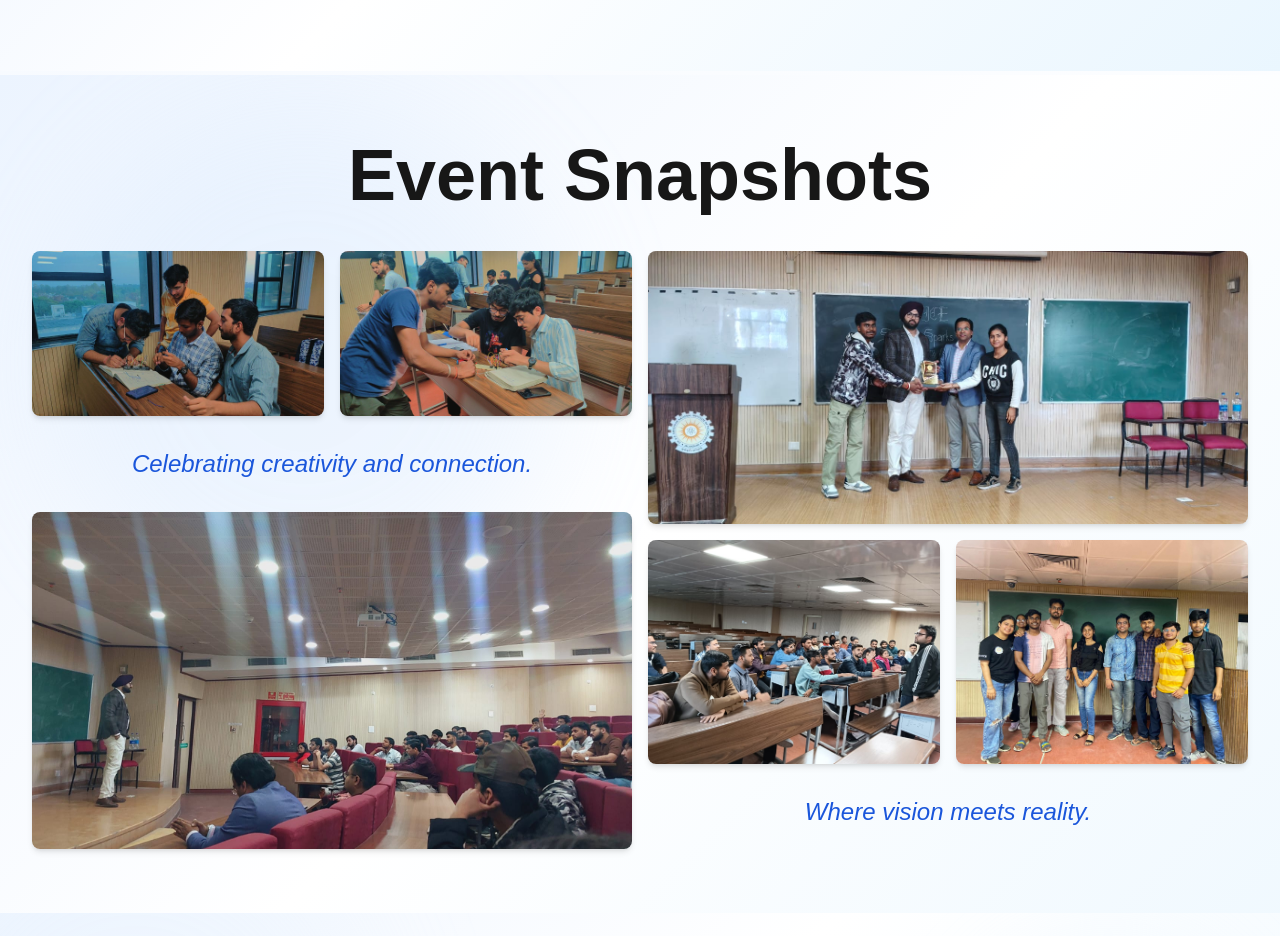
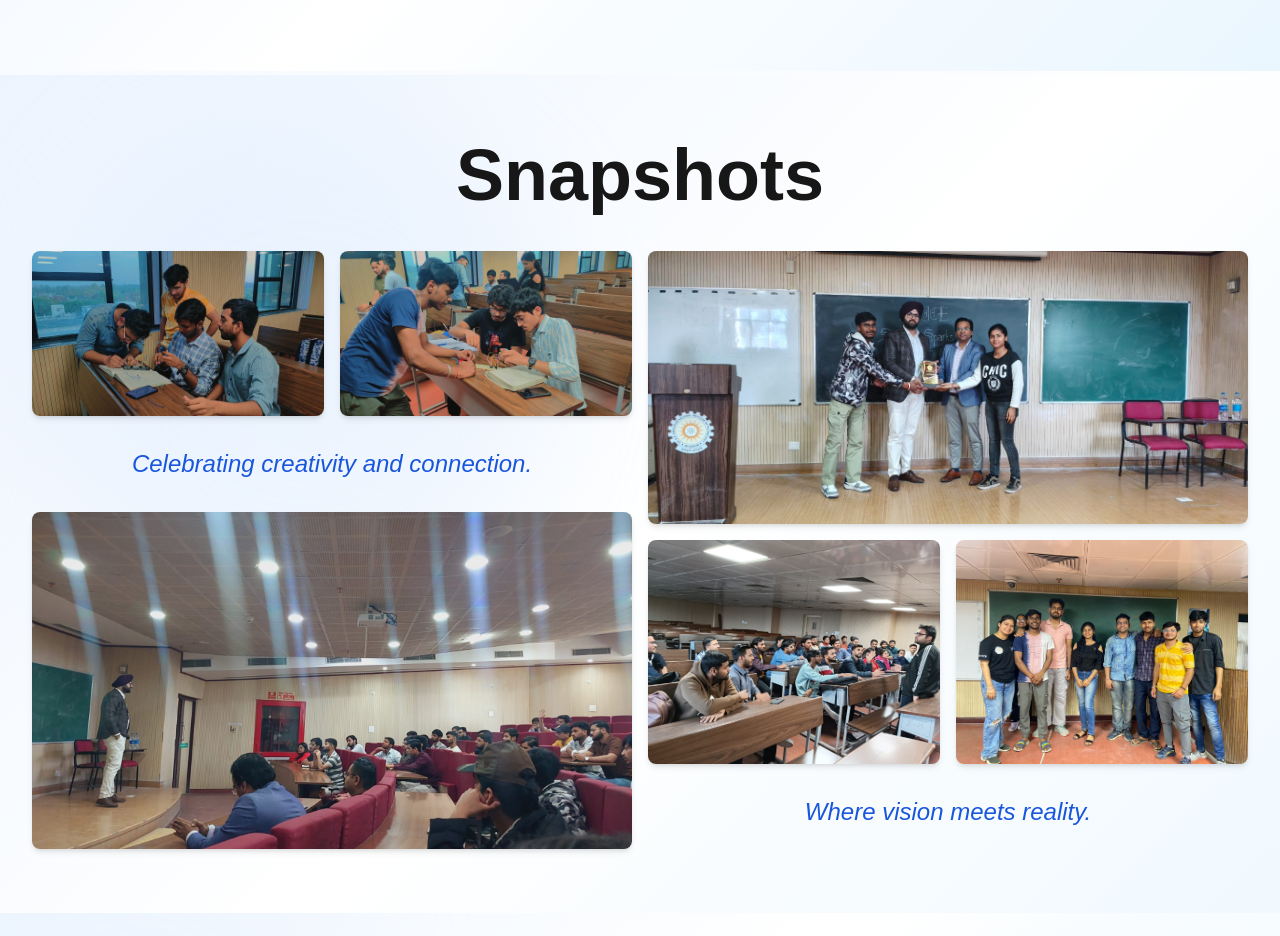
Before and after one commit to Akdest/spice, a Next.js app: page / in a window 1280 px wide. Shown: the part 6020-6956 px from the top of the page. Built offline with nearby package versions, Linux system fonts and the light colour scheme; what tw-elements would draw is missing.

Commit message:
update heading

```diff
--- a/components/CTA.tsx
+++ b/components/CTA.tsx
@@ -46,7 +46,7 @@ export default function CTA() {
         transition={{ duration: 0.7 }}
         className="relative z-10 text-4xl font-orbitron sm:text-5xl md:text-6xl lg:text-7xl font-extrabold leading-tight mb-10"
       >
-       Event Snapshots
+       Snapshots
       </motion.h1>
 
       <div className="relative z-10 container mx-auto px-4 sm:px-6 lg:px-8">
```
